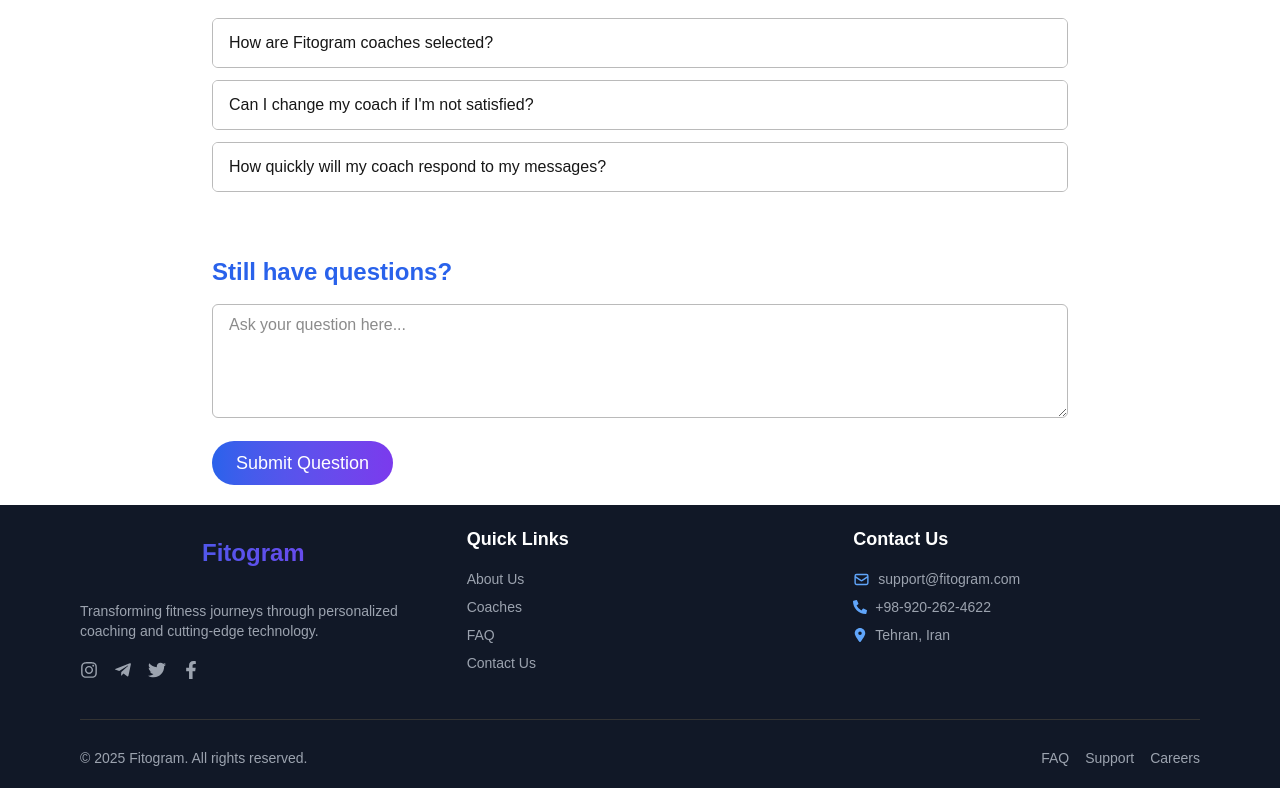
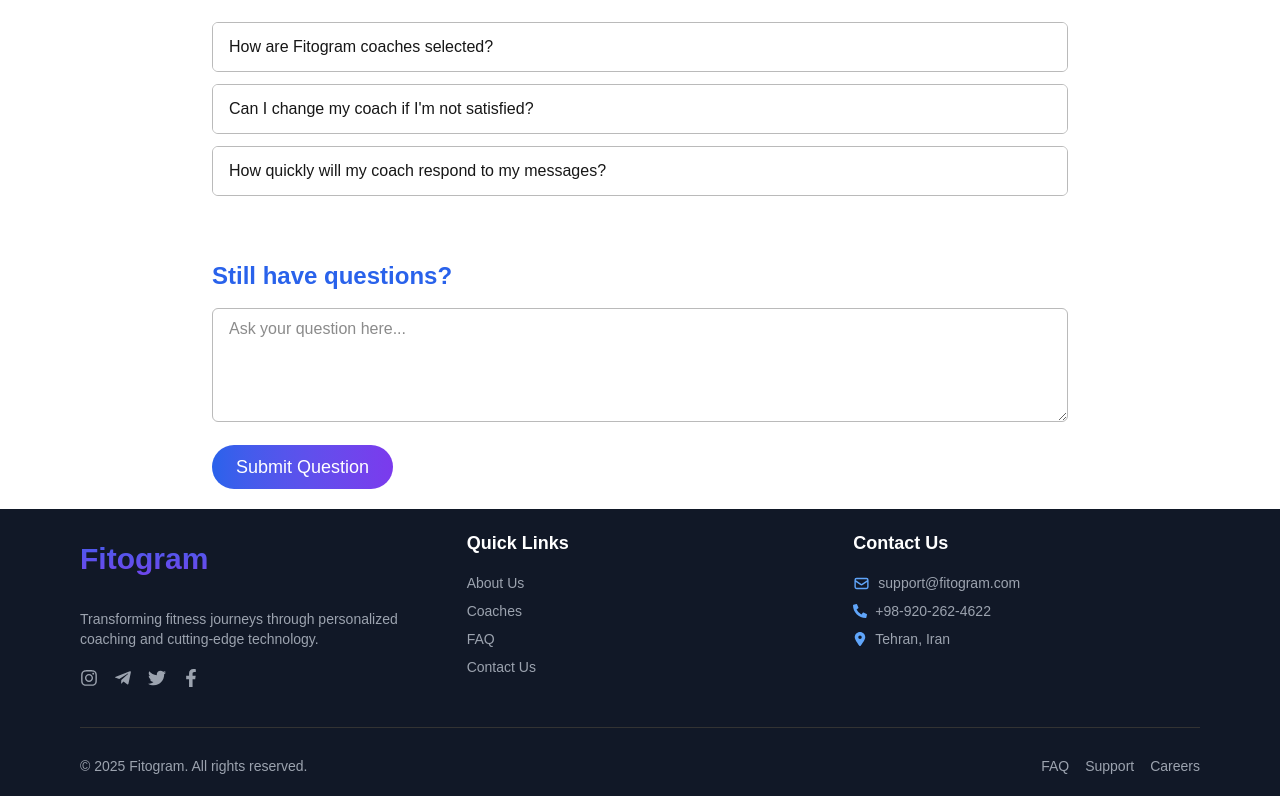
Before and after one commit to AliNikseresht/Fitogram-landing, a Next.js app: page /faq in a window 1280 px wide. Shown: the part 1012-1808 px from the top of the page. Built offline with nearby package versions, Linux system fonts and the light colour scheme.

Commit message:
fix bug in footer section

```diff
--- a/components/layout/Footer/FooterBrand.tsx
+++ b/components/layout/Footer/FooterBrand.tsx
@@ -1,49 +1,10 @@
 import AppLogo from "@/components/ui/AppLogo";
+import { socials } from "@/data/footerSocials";
+import Link from "next/link";
 import React, { FC, JSX } from "react";
 
-import {
-  FaInstagram,
-  FaTelegramPlane,
-  FaTwitter,
-  FaFacebookF,
-} from "react-icons/fa";
-
-interface SocialItem {
-  icon: JSX.Element;
-  href: string;
-  label: string;
-  color: string;
-}
-
-const socials: SocialItem[] = [
-  {
-    icon: <FaInstagram />,
-    href: "#",
-    label: "Instagram",
-    color: "hover:text-pink-500",
-  },
-  {
-    icon: <FaTelegramPlane />,
-    href: "#",
-    label: "Telegram",
-    color: "hover:text-blue-400",
-  },
-  {
-    icon: <FaTwitter />,
-    href: "#",
-    label: "Twitter",
-    color: "hover:text-sky-400",
-  },
-  {
-    icon: <FaFacebookF />,
-    href: "#",
-    label: "Facebook",
-    color: "hover:text-blue-600",
-  },
-];
-
 const FooterBrand: FC = () => (
-  <div>
+  <div className="flex flex-col items-start">
     <AppLogo />
     <p className="my-5 text-sm text-[#9ca3af] max-w-xs">
       Transforming fitness journeys through personalized coaching and
@@ -51,14 +12,14 @@
     </p>
     <div className="flex space-x-4 text-lg text-[#9ca3af]">
       {socials.map(({ icon, href, label, color }, index) => (
-        <a
+        <Link
           key={index}
           href={href}
           aria-label={label}
           className={`${color} duration-200`}
         >
           {icon}
-        </a>
+        </Link>
       ))}
     </div>
   </div>
--- a/components/layout/Footer/FooterLinks.tsx
+++ b/components/layout/Footer/FooterLinks.tsx
@@ -10,7 +10,7 @@
         <li key={index}>
           <Link
             href={item.href}
-            className="cursor-pointer hover:text-blue-500 duration-200 text-sm"
+            className="cursor-pointer hover:c-blue duration-200 text-sm"
           >
             {item.name}
           </Link>
--- a/components/ui/AppLogo.tsx
+++ b/components/ui/AppLogo.tsx
@@ -3,13 +3,9 @@
 
 const AppLogo = () => {
   return (
-    <div>
-      <Link href="/">
-        <h1 className="font-bold text-2xl bg-gradient-to-r from-[#2962eb] to-[#7b3aed] bg-clip-text text-transparent">
-          Fitogram
-        </h1>
-      </Link>
-    </div>
+    <Link href="/">
+      <h1 className="text-3xl">Fitogram</h1>
+    </Link>
   );
 };
 
--- /dev/null
+++ b/data/footerSocials.tsx
@@ -0,0 +1,34 @@
+import { SocialItem } from "@/types/socialItems";
+import {
+  FaInstagram,
+  FaTelegramPlane,
+  FaTwitter,
+  FaFacebookF,
+} from "react-icons/fa";
+
+export const socials: SocialItem[] = [
+  {
+    icon: <FaInstagram />,
+    href: "#",
+    label: "Instagram",
+    color: "hover:text-pink-500",
+  },
+  {
+    icon: <FaTelegramPlane />,
+    href: "#",
+    label: "Telegram",
+    color: "hover:text-blue-400",
+  },
+  {
+    icon: <FaTwitter />,
+    href: "#",
+    label: "Twitter",
+    color: "hover:text-sky-400",
+  },
+  {
+    icon: <FaFacebookF />,
+    href: "#",
+    label: "Facebook",
+    color: "hover:text-blue-600",
+  },
+];
--- /dev/null
+++ b/types/socialItems.ts
@@ -0,0 +1,8 @@
+import { JSX } from "react";
+
+export interface SocialItem {
+  icon: JSX.Element;
+  href: string;
+  label: string;
+  color: string;
+}
```
